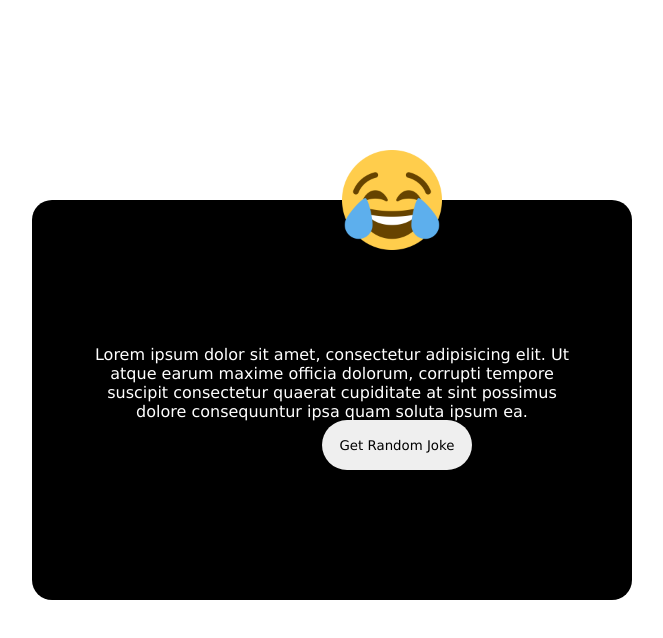
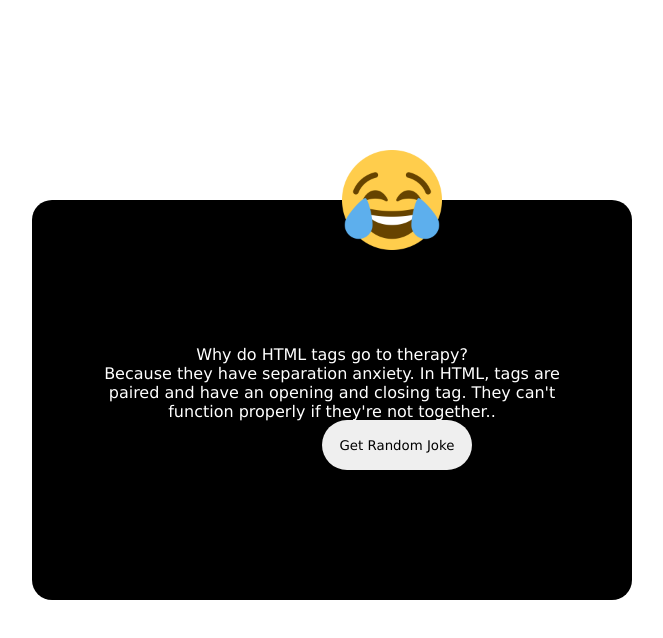
Before and after one commit to bnandave07/Joke-App, a plain HTML site: page index.html in a window 1280 px wide. Shown: the whole page, without its empty margins (308-971 px from the left). Drawn offline with Linux system fonts and the light colour scheme.

Commit message:
Update index.html

```diff
--- a/index.html
+++ b/index.html
@@ -14,7 +14,9 @@
     <div class="container">
          <div class="box">
             <img src="Emoji.png">
-            <p class="para">Lorem ipsum dolor sit amet, consectetur adipisicing elit. Ut atque earum maxime officia dolorum, corrupti tempore suscipit consectetur quaerat cupiditate at sint possimus dolore consequuntur ipsa quam soluta ipsum ea.</p>
+            <p class="para">Why do HTML tags go to therapy?<br>
+
+Because they have separation anxiety. In HTML, tags are paired and have an opening and closing tag. They can't function properly if they're not together..</p>
             <button id="btn">Get Random Joke</button>
          </div>
     </div>
```
